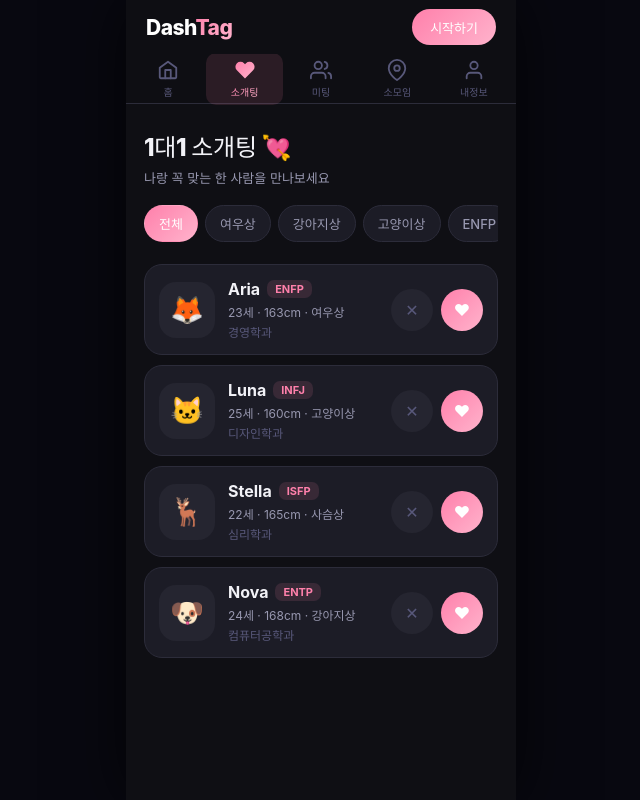
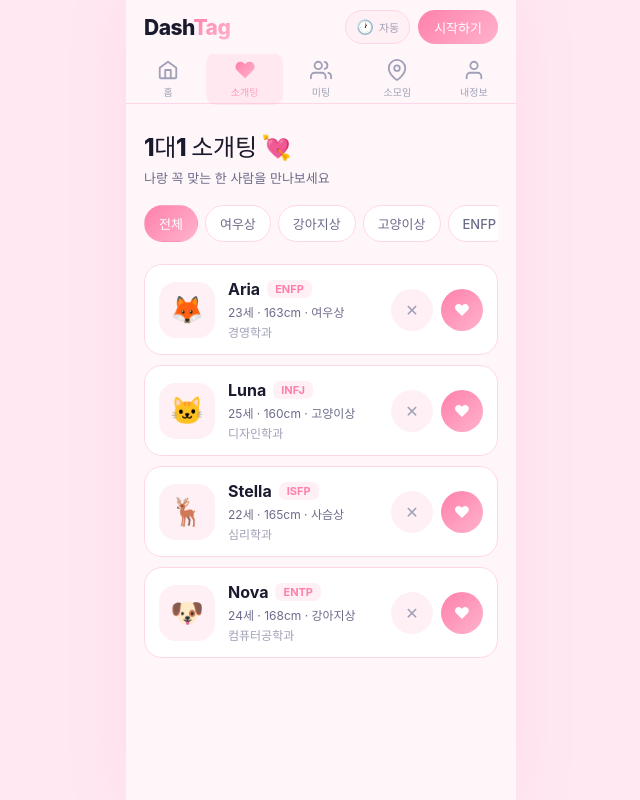
Before and after one commit to Ojackgyo/DashTag-FE, a React (Vite) app in the folder dash-FE/: page /date in a window 1280 px wide. Shown: the whole page, without its empty margins (319-959 px from the left). Built offline with nearby package versions, Linux system fonts and the light colour scheme.

Commit message:
[FIX] GNB위치 이동

```diff
--- a/dash-FE/src/App.tsx
+++ b/dash-FE/src/App.tsx
@@ -1,4 +1,5 @@
 import { BrowserRouter, Routes, Route } from 'react-router-dom';
+import { ThemeProvider } from './context/ThemeContext';
 import Header from './components/Header';
 import GNB from './components/GNB';
 import HomePage from './pages/HomePage';
@@ -22,6 +23,7 @@ function Layout({ children }: { children: React.ReactNode }) {
 
 export default function App() {
   return (
+    <ThemeProvider>
       <BrowserRouter>
         <Routes>
           <Route path="/signup" element={<SignupPage />} />
@@ -41,5 +43,6 @@ export default function App() {
           />
         </Routes>
       </BrowserRouter>
+    </ThemeProvider>
   );
 }
--- a/dash-FE/src/components/GNB.css
+++ b/dash-FE/src/components/GNB.css
@@ -4,10 +4,11 @@
   z-index: 99;
   width: 100%;
   height: 50px;
-  background: rgba(15, 15, 20, 0.95);
+  background: var(--gnb-bg);
   backdrop-filter: blur(20px);
   -webkit-backdrop-filter: blur(20px);
   border-bottom: 1px solid var(--border);
+  transition: background 0.4s ease, border-color 0.4s ease;
   display: flex;
   align-items: center;
   padding: 0 4px;
--- a/dash-FE/src/components/Header.css
+++ b/dash-FE/src/components/Header.css
@@ -2,19 +2,21 @@
   position: sticky;
   top: 0;
   z-index: 100;
-  background: rgba(15, 15, 20, 0.92);
+  background: var(--header-bg);
   backdrop-filter: blur(20px);
   -webkit-backdrop-filter: blur(20px);
   border-bottom: none;
+  transition: background 0.4s ease;
 }
 
 .header-inner {
   width: 100%;
-  padding: 0 20px;
+  padding: 0 18px;
   height: 54px;
   display: flex;
   align-items: center;
   justify-content: space-between;
+  gap: 10px;
 }
 
 .brand {
@@ -23,10 +25,12 @@
   letter-spacing: -0.5px;
   cursor: pointer;
   user-select: none;
+  flex-shrink: 0;
 }
 
 .brand-dash {
-  color: var(--white);
+  color: var(--text);
+  transition: color 0.4s ease;
 }
 
 .brand-tag {
@@ -36,18 +40,57 @@
   background-clip: text;
 }
 
+.header-right {
+  display: flex;
+  align-items: center;
+  gap: 8px;
+}
+
+/* 테마 토글 버튼 */
+.theme-btn {
+  display: flex;
+  align-items: center;
+  gap: 5px;
+  background: var(--bg-card2);
+  border: 1px solid var(--border);
+  color: var(--text-sub);
+  font-size: 12px;
+  font-weight: 600;
+  padding: 6px 10px;
+  border-radius: 20px;
+  min-height: 34px;
+  transition: all 0.2s;
+}
+
+.theme-btn:active {
+  transform: scale(0.94);
+  border-color: var(--primary);
+}
+
+.theme-icon {
+  font-size: 14px;
+  line-height: 1;
+}
+
+.theme-label {
+  font-size: 11px;
+  color: var(--text-muted);
+}
+
+/* 시작하기 버튼 */
 .signup-btn {
   background: var(--gradient);
-  color: var(--white);
+  color: #fff;
   font-size: 13px;
   font-weight: 700;
-  padding: 8px 18px;
+  padding: 7px 16px;
   border-radius: 20px;
-  min-height: 36px;
+  min-height: 34px;
+  flex-shrink: 0;
   transition: opacity 0.2s, transform 0.15s;
 }
 
 .signup-btn:active {
   opacity: 0.85;
-  transform: scale(0.97);
+  transform: scale(0.96);
 }
--- a/dash-FE/src/components/Header.tsx
+++ b/dash-FE/src/components/Header.tsx
@@ -1,8 +1,29 @@
 import { useNavigate } from 'react-router-dom';
+import { useTheme, type ThemeMode } from '../context/ThemeContext';
 import './Header.css';
+
+const MODE_CYCLE: ThemeMode[] = ['auto', 'light', 'dark'];
+
+const MODE_ICON: Record<ThemeMode, string> = {
+  auto: '🕐',
+  light: '☀️',
+  dark: '🌙',
+};
+
+const MODE_LABEL: Record<ThemeMode, string> = {
+  auto: '자동',
+  light: '라이트',
+  dark: '다크',
+};
 
 export default function Header() {
   const navigate = useNavigate();
+  const { mode, setMode } = useTheme();
+
+  const cycleMode = () => {
+    const next = MODE_CYCLE[(MODE_CYCLE.indexOf(mode) + 1) % MODE_CYCLE.length];
+    setMode(next);
+  };
 
   return (
     <header className="header">
@@ -11,9 +32,16 @@ export default function Header() {
           <span className="brand-dash">Dash</span>
           <span className="brand-tag">Tag</span>
         </div>
-        <button className="signup-btn" onClick={() => navigate('/signup')}>
-          시작하기
-        </button>
+
+        <div className="header-right">
+          <button className="theme-btn" onClick={cycleMode} title={MODE_LABEL[mode]}>
+            <span className="theme-icon">{MODE_ICON[mode]}</span>
+            <span className="theme-label">{MODE_LABEL[mode]}</span>
+          </button>
+          <button className="signup-btn" onClick={() => navigate('/signup')}>
+            시작하기
+          </button>
+        </div>
       </div>
     </header>
   );
--- /dev/null
+++ b/dash-FE/src/context/ThemeContext.tsx
@@ -0,0 +1,103 @@
+import {
+  createContext,
+  useContext,
+  useEffect,
+  useState,
+  useCallback,
+  type ReactNode,
+} from 'react';
+
+/* ─── Types ─── */
+export type ThemeMode = 'auto' | 'light' | 'dark';
+export type ThemeValue = 'light' | 'dark';
+
+interface ThemeContextType {
+  /** 실제 적용된 테마 ('light' | 'dark') */
+  theme: ThemeValue;
+  /** 사용자 설정 모드 ('auto' = 시간 기반 | 'light' | 'dark') */
+  mode: ThemeMode;
+  /** 모드 변경 */
+  setMode: (mode: ThemeMode) => void;
+  isDark: boolean;
+}
+
+/* ─── Helpers ─── */
+
+/** 현재 시간 기반으로 테마 결정: 06:00 ~ 18:00 → light, 그 외 → dark */
+function getTimeBasedTheme(): ThemeValue {
+  const hour = new Date().getHours();
+  return hour >= 6 && hour < 18 ? 'light' : 'dark';
+}
+
+const STORAGE_KEY = 'dashtag_theme_mode';
+
+function loadMode(): ThemeMode {
+  try {
+    const saved = localStorage.getItem(STORAGE_KEY);
+    if (saved === 'auto' || saved === 'light' || saved === 'dark') return saved;
+  } catch {
+    // ignore
+  }
+  return 'auto';
+}
+
+function resolveTheme(mode: ThemeMode): ThemeValue {
+  if (mode === 'auto') return getTimeBasedTheme();
+  return mode;
+}
+
+/* ─── Context ─── */
+const ThemeContext = createContext<ThemeContextType | null>(null);
+
+export function ThemeProvider({ children }: { children: ReactNode }) {
+  const [mode, setModeState] = useState<ThemeMode>(loadMode);
+  const [theme, setTheme] = useState<ThemeValue>(() => resolveTheme(loadMode()));
+
+  /* 모드 변경 */
+  const setMode = useCallback((next: ThemeMode) => {
+    setModeState(next);
+    setTheme(resolveTheme(next));
+    try { localStorage.setItem(STORAGE_KEY, next); } catch { /* ignore */ }
+  }, []);
+
+  /* auto 모드일 때 매 분마다 시간 체크 */
+  useEffect(() => {
+    if (mode !== 'auto') return;
+
+    const tick = () => setTheme(getTimeBasedTheme());
+    tick(); // 즉시 적용
+
+    // 다음 정각 분까지 남은 ms 계산해서 딱 맞게 동기화
+    const now = new Date();
+    const msToNextMinute =
+      (60 - now.getSeconds()) * 1000 - now.getMilliseconds();
+
+    let intervalId: ReturnType<typeof setInterval>;
+    const timeoutId = setTimeout(() => {
+      tick();
+      intervalId = setInterval(tick, 60_000);
+    }, msToNextMinute);
+
+    return () => {
+      clearTimeout(timeoutId);
+      clearInterval(intervalId);
+    };
+  }, [mode]);
+
+  /* data-theme 속성 적용 */
+  useEffect(() => {
+    document.documentElement.setAttribute('data-theme', theme);
+  }, [theme]);
+
+  return (
+    <ThemeContext.Provider value={{ theme, mode, setMode, isDark: theme === 'dark' }}>
+      {children}
+    </ThemeContext.Provider>
+  );
+}
+
+export function useTheme(): ThemeContextType {
+  const ctx = useContext(ThemeContext);
+  if (!ctx) throw new Error('useTheme must be used inside <ThemeProvider>');
+  return ctx;
+}
--- a/dash-FE/src/index.css
+++ b/dash-FE/src/index.css
@@ -5,14 +5,28 @@
   -webkit-tap-highlight-color: transparent;
 }
 
+/* ═══════════════════════════════════════════
+   공통 (테마 무관) 변수
+═══════════════════════════════════════════ */
 :root {
-  /* ── 연한 핑크 컬러 팔레트 ── */
   --primary: #FF80AB;
   --primary-light: #FFB3CC;
   --primary-dark: #F06292;
-  --primary-bg: rgba(255,128,171,0.12);
-  --primary-border: rgba(255,128,171,0.28);
+  --primary-bg: rgba(255, 128, 171, 0.12);
+  --primary-border: rgba(255, 128, 171, 0.28);
+  --gradient: linear-gradient(135deg, #FF80AB 0%, #FFB3CC 100%);
+  --gradient-soft: linear-gradient(135deg, rgba(255, 128, 171, 0.18) 0%, rgba(255, 179, 204, 0.10) 100%);
 
+  font-synthesis: none;
+  text-rendering: optimizeLegibility;
+  -webkit-font-smoothing: antialiased;
+  -moz-osx-font-smoothing: grayscale;
+}
+
+/* ═══════════════════════════════════════════
+   다크 모드 (기본 / 18시 ~ 06시)
+═══════════════════════════════════════════ */
+[data-theme="dark"] {
   --bg: #0F0F14;
   --bg-card: #1C1C26;
   --bg-card2: #252530;
@@ -20,33 +34,48 @@
   --text: #F2F2F7;
   --text-sub: #9898B0;
   --text-muted: #58587A;
-  --white: #FFFFFF;
-
-  --gradient: linear-gradient(135deg, #FF80AB 0%, #FFB3CC 100%);
-  --gradient-soft: linear-gradient(135deg, rgba(255,128,171,0.18) 0%, rgba(255,179,204,0.10) 100%);
-
-  font-synthesis: none;
-  text-rendering: optimizeLegibility;
-  -webkit-font-smoothing: antialiased;
-  -moz-osx-font-smoothing: grayscale;
+  --shadow: rgba(0, 0, 0, 0.4);
+  --body-bg: #080810;
+  --header-bg: rgba(15, 15, 20, 0.92);
+  --gnb-bg: rgba(15, 15, 20, 0.95);
 }
 
+/* ═══════════════════════════════════════════
+   라이트 모드 (06시 ~ 18시)
+═══════════════════════════════════════════ */
+[data-theme="light"] {
+  --bg: #FFF6F9;
+  --bg-card: #FFFFFF;
+  --bg-card2: #FFF0F5;
+  --border: #FFD6E8;
+  --text: #1A1A2E;
+  --text-sub: #6B6B8A;
+  --text-muted: #A0A0B8;
+  --shadow: rgba(255, 128, 171, 0.12);
+  --body-bg: #FFE8F2;
+  --header-bg: rgba(255, 246, 249, 0.92);
+  --gnb-bg: rgba(255, 246, 249, 0.97);
+}
+
+/* ═══════════════════════════════════════════
+   레이아웃
+═══════════════════════════════════════════ */
 html {
   height: 100%;
 }
 
 body {
   font-family: 'Pretendard', -apple-system, BlinkMacSystemFont, 'Segoe UI', sans-serif;
-  background-color: #080810;
+  background-color: var(--body-bg);
   color: var(--text);
   min-height: 100%;
   overflow-x: hidden;
+  transition: background-color 0.4s ease, color 0.4s ease;
 }
 
-/* 데스크탑에서 모바일 앱처럼 중앙 정렬 */
+/* 데스크탑: 폰 모양 중앙 정렬 */
 @media (min-width: 520px) {
   body {
-    background: #080810;
     display: flex;
     justify-content: center;
   }
@@ -54,8 +83,7 @@ body {
   #root {
     width: 390px;
     min-height: 100vh;
-    background-color: var(--bg);
-    box-shadow: 0 0 60px rgba(0,0,0,0.7);
+    box-shadow: 0 0 60px var(--shadow);
     position: relative;
   }
 }
@@ -65,6 +93,36 @@ body {
   display: flex;
   flex-direction: column;
   background-color: var(--bg);
+  transition: background-color 0.4s ease;
+}
+
+/* 테마 전환 시 부드러운 색상 전환 */
+*,
+*::before,
+*::after {
+  transition:
+    background-color 0.35s ease,
+    border-color 0.35s ease,
+    color 0.35s ease,
+    box-shadow 0.35s ease;
+}
+
+/* transition 예외: 애니메이션/transform은 별도 관리 */
+button,
+.choice-btn,
+.gnb-item,
+.menu-card,
+.profile-card,
+.date-card,
+.post-card,
+.meeting-card {
+  transition:
+    background-color 0.35s ease,
+    border-color 0.35s ease,
+    color 0.35s ease,
+    transform 0.15s ease,
+    opacity 0.2s ease,
+    box-shadow 0.35s ease;
 }
 
 a {
```
Lines whose indentation alone changed are shown as unchanged.
